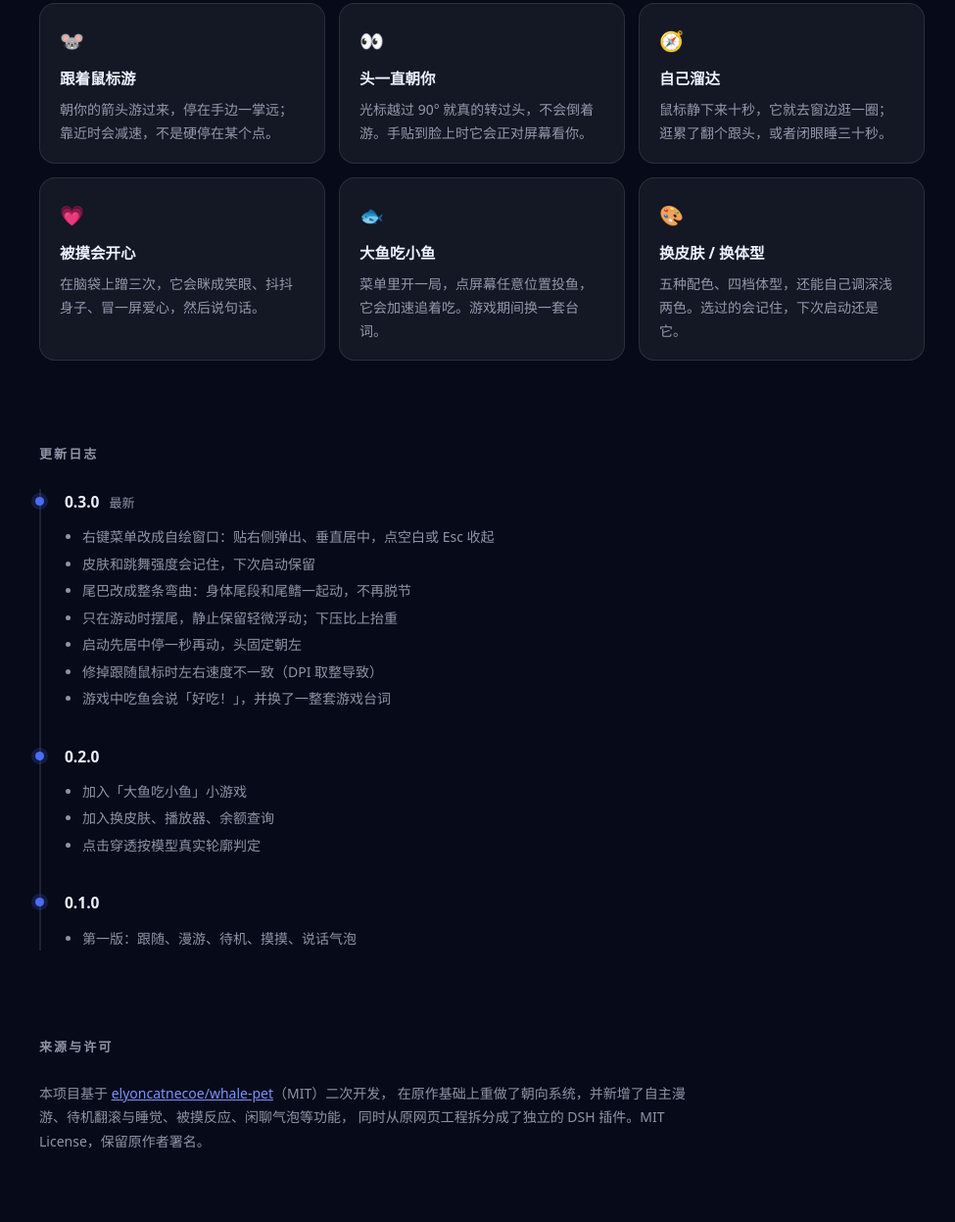
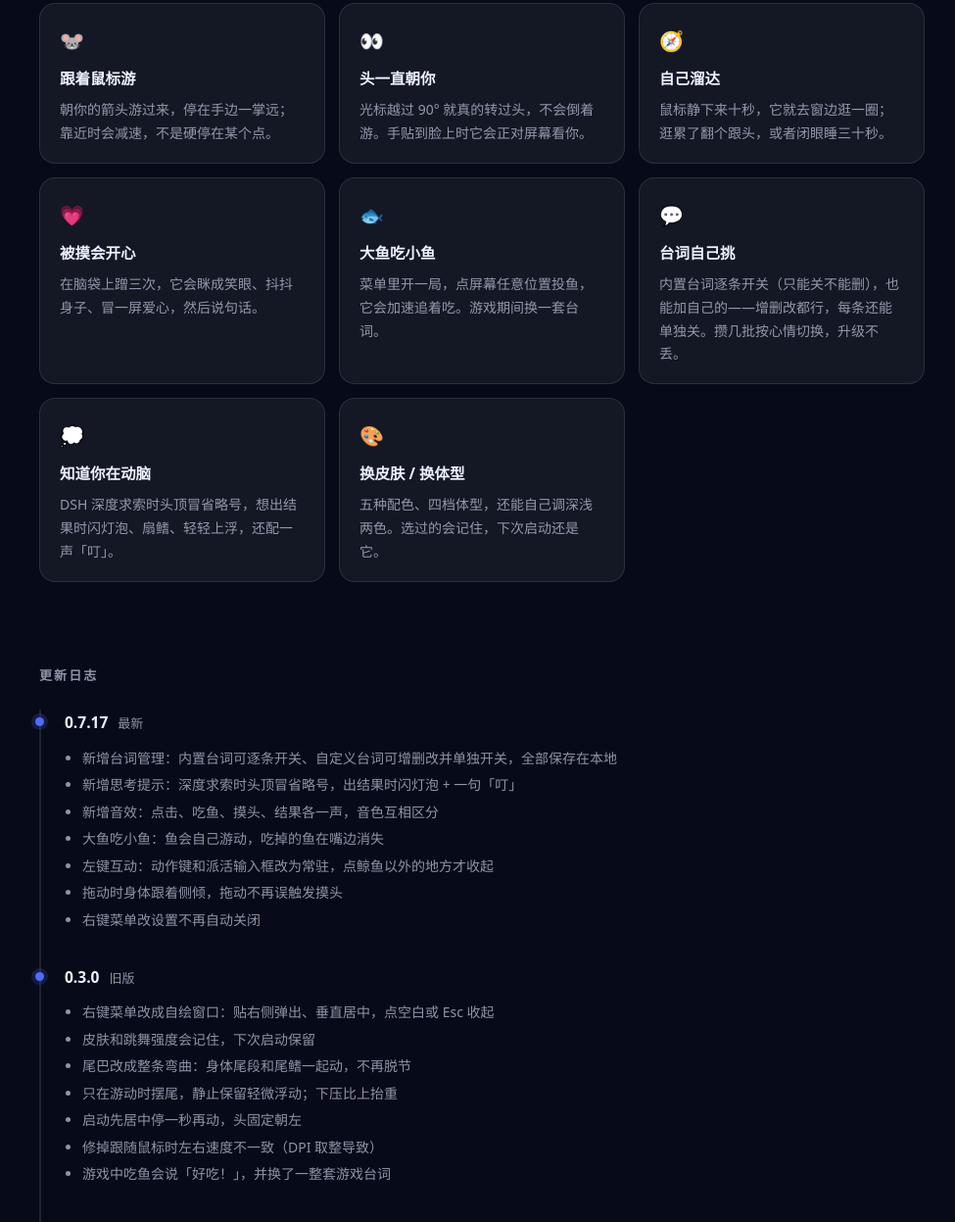
Before and after one commit to xunmojx/3d-whale-pet, a website: page docs/index.html in a window 1280 px wide. Shown: the part 1030-2277 px from the top of the page at 98% size, without its empty margins (148-1123 px from the left). Drawn offline with Linux system fonts and the light colour scheme.

Commit message:
add docs/index.html

```diff
--- a/docs/index.html
+++ b/docs/index.html
@@ -267,6 +267,16 @@
                 <p>菜单里开一局，点屏幕任意位置投鱼，它会加速追着吃。游戏期间换一套台词。</p>
             </div>
             <div class="card">
+                <div class="ico">💬</div>
+                <h3>台词自己挑</h3>
+                <p>内置台词逐条开关（只能关不能删），也能加自己的——增删改都行，每条还能单独关。攒几批按心情切换，升级不丢。</p>
+            </div>
+            <div class="card">
+                <div class="ico">💭</div>
+                <h3>知道你在动脑</h3>
+                <p>DSH 深度求索时头顶冒省略号，想出结果时闪灯泡、扇鳍、轻轻上浮，还配一声「叮」。</p>
+            </div>
+            <div class="card">
                 <div class="ico">🎨</div>
                 <h3>换皮肤 / 换体型</h3>
                 <p>五种配色、四档体型，还能自己调深浅两色。选过的会记住，下次启动还是它。</p>
@@ -278,7 +288,19 @@
         <h2>更新日志</h2>
         <div class="log">
             <div class="entry">
-                <div class="ver">0.3.0<span class="when">最新</span></div>
+                <div class="ver">0.7.17<span class="when">最新</span></div>
+                <ul>
+                    <li>新增台词管理：内置台词可逐条开关、自定义台词可增删改并单独开关，全部保存在本地</li>
+                    <li>新增思考提示：深度求索时头顶冒省略号，出结果时闪灯泡 + 一句「叮」</li>
+                    <li>新增音效：点击、吃鱼、摸头、结果各一声，音色互相区分</li>
+                    <li>大鱼吃小鱼：鱼会自己游动，吃掉的鱼在嘴边消失</li>
+                    <li>左键互动：动作键和派活输入框改为常驻，点鲸鱼以外的地方才收起</li>
+                    <li>拖动时身体跟着侧倾，拖动不再误触发摸头</li>
+                    <li>右键菜单改设置不再自动关闭</li>
+                </ul>
+            </div>
+            <div class="entry">
+                <div class="ver">0.3.0<span class="when">旧版</span></div>
                 <ul>
                     <li>右键菜单改成自绘窗口：贴右侧弹出、垂直居中，点空白或 Esc 收起</li>
                     <li>皮肤和跳舞强度会记住，下次启动保留</li>
```
